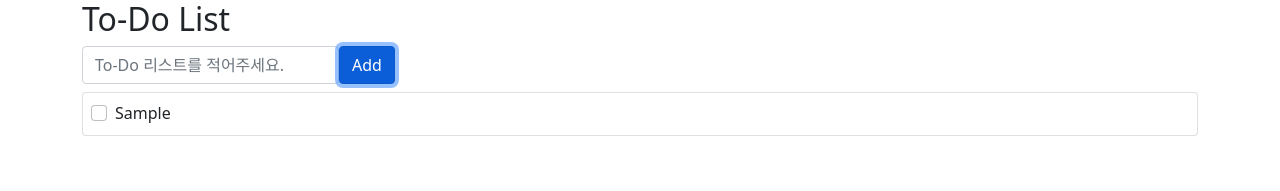
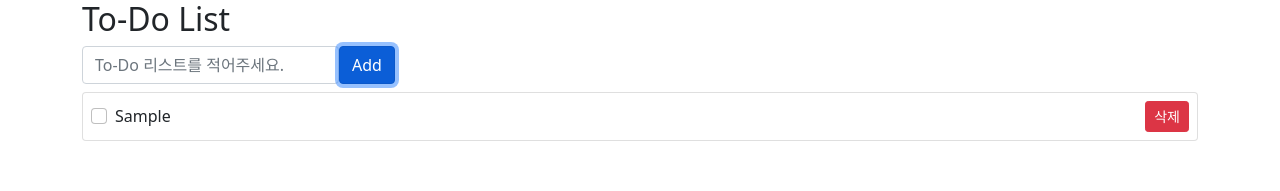
Before and after one commit to blackjune67/vue3-project, a Vue app: page / in a window 1280 px wide. Both pictures are taken after typing "Sample" into the empty fields and a click on the button "Add". Shown: the top 191 px of the page. Built offline with nearby package versions, Linux system fonts and the light colour scheme.

Commit message:
삭제 버튼 기능 및 v-for index 기능 학습

```diff
--- a/src/App.vue
+++ b/src/App.vue
@@ -18,9 +18,12 @@
 
       <div v-show="hasError" style="color: red">할일이 없습니다.</div>
     </form>
-    <div v-for="todo in todos" :key="todo.id" class="card mt-2">
-      <div class="card-body p-2">
-        <div class="form-check">
+
+    <div v-if="!todos.length">추가된 To-Do가 없습니다.</div>
+
+    <div v-for="(todo, index) in todos" :key="todo.id" class="card mt-2">
+      <div class="card-body p-2 d-flex align-items-center">
+        <div class="form-check flex-grow-1">
           <input
           class="form-check-input"
           type="checkbox"
@@ -36,6 +39,13 @@
             {{ todo.subject }}
           </label>
         </div>
+        <div>
+          <button
+          class="btn btn-danger btn-sm"
+          @click="deleteTodo(index)"
+          >삭제</button>
+        </div>
+
       </div>
     </div>
   </div>
@@ -69,6 +79,13 @@
       }
     };
 
+    const deleteTodo = (index) => {
+      todos.value.splice(index, 1) //그 자리에 있는 인덱스 하나를 추출한다 (추출된 나머지가 표시.)
+      //console.log(todos.value)
+    }
+
+/* A[0] B[1]
+delete => 1 */
 
     return {
       todo,
@@ -76,6 +93,7 @@
       onSubmit,
       hasError,
       todoStyle,
+      deleteTodo
     };
   },
 };
```
Also changed, not shown: 1 other file (tests, documents, lock files or other folders).
